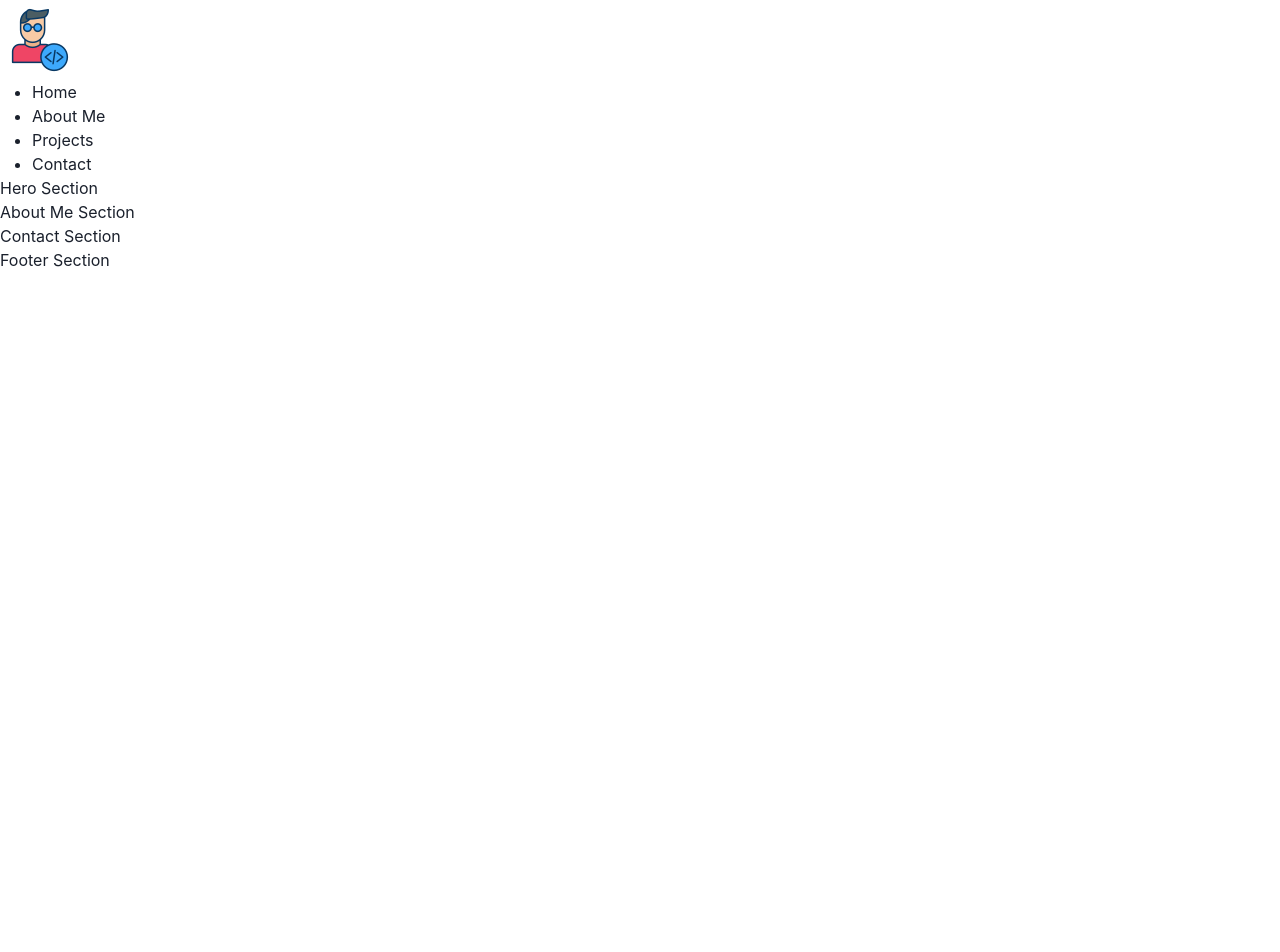
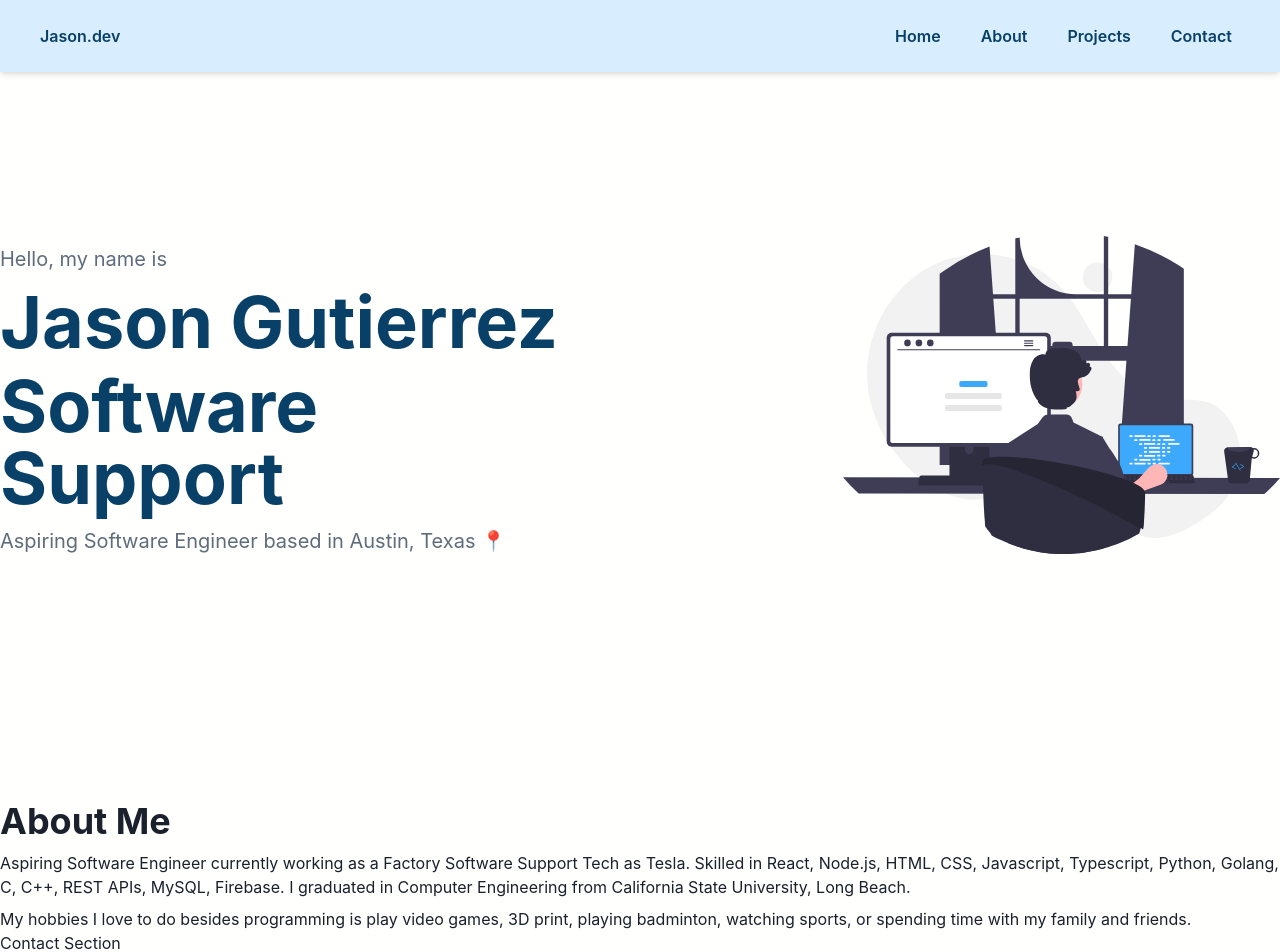
Before and after one commit to JasonGeee/portfolio-website, a React (Vite) app: page / in a window 1280 px wide. Shown: the top 952 px of the page. Before the commit the page ends 800 px from the top, so only its background shows below. Built offline with nearby package versions, Linux system fonts and the light colour scheme.

Commit message:
Changes made to Header, Hero, and About Section

```diff
--- a/src/App.tsx
+++ b/src/App.tsx
@@ -2,18 +2,19 @@ import "./App.css";
 import AboutMe from "./components/AboutMe";
 import Contact from "./components/Contact";
 import HeroSection from "./components/HeroSection";
-import Footer from "./components/footer";
-import Header from "./components/header";
+import Footer from "./components/Footer";
+import Header from "./components/Header";
+import { Box } from "@chakra-ui/react";
 
 function App() {
   return (
-    <>
+    <Box bgColor="#fffffe">
       <Header />
       <HeroSection />
       <AboutMe />
       <Contact />
       <Footer />
-    </>
+    </Box>
   );
 }
 
--- a/src/components/AboutMe.tsx
+++ b/src/components/AboutMe.tsx
@@ -1,3 +1,21 @@
+import { Heading, Stack, Text } from "@chakra-ui/react";
+
 export default function AboutMe() {
-  return <div>About Me Section</div>;
+  return (
+    <Stack>
+      <Heading>About Me</Heading>
+      <Text>
+        Aspiring Software Engineer currently working as a Factory Software
+        Support Tech as Tesla. Skilled in React, Node.js, HTML, CSS, Javascript,
+        Typescript, Python, Golang, C, C++, REST APIs, MySQL, Firebase. I
+        graduated in Computer Engineering from California State University, Long
+        Beach.{" "}
+      </Text>
+      <Text>
+        My hobbies I love to do besides programming is play video games, 3D
+        print, playing badminton, watching sports, or spending time with my
+        family and friends.
+      </Text>
+    </Stack>
+  );
 }
--- a/src/components/Header.tsx
+++ b/src/components/Header.tsx
@@ -1,40 +1,47 @@
 import {
   Box,
-  Container,
+  Button,
   Flex,
-  Image,
-  ListItem,
+  HStack,
+  Slide,
   Spacer,
-  UnorderedList,
+  useDisclosure,
 } from "@chakra-ui/react";
-import devIcon from "../assets/icons8-developer-64.png";
-// import "./Components.css";
+// import devIcon from "../assets/icons8-developer-64.png";
 
 export default function Header() {
   return (
-    <Flex minWidth="max-content" alignItems="center" gap="2">
-      <header className="headerSection">
-        <Box p="2">
-          <Image src={devIcon} className="header" alt="icon" />
-        </Box>
-        <Spacer />
-        <Container>
-          <UnorderedList>
-            <ListItem>
-              <a href="#">Home</a>
-            </ListItem>
-            <ListItem>
-              <a href="#">About Me</a>
-            </ListItem>
-            <ListItem>
-              <a href="#">Projects</a>
-            </ListItem>
-            <ListItem>
-              <a href="#">Contact</a>
-            </ListItem>
-          </UnorderedList>
-        </Container>
-      </header>
+    <Flex
+      bgColor="#d8eefe"
+      // borderBottom="1px"
+      boxShadow="md"
+      width="100%"
+      pt={6}
+      pb={6}
+      pl={10}
+      pr={12}
+      position="fixed"
+    >
+      <Box>
+        <Button color="#094067" variant="link">
+          Jason.dev
+        </Button>
+      </Box>
+      <Spacer />
+      <HStack spacing={10}>
+        <Button color="#094067" variant="link">
+          Home
+        </Button>
+        <Button color="#094067" variant="link">
+          About
+        </Button>
+        <Button color="#094067" variant="link">
+          Projects
+        </Button>
+        <Button color="#094067" variant="link">
+          Contact
+        </Button>
+      </HStack>
     </Flex>
   );
 }
--- a/src/components/HeroSection.tsx
+++ b/src/components/HeroSection.tsx
@@ -1,3 +1,34 @@
+import { Box, Flex, Heading, Image, Stack, Text } from "@chakra-ui/react";
+
 export default function HeroSection() {
-  return <div>Hero Section</div>;
+  return (
+    <Flex
+      direction={["column", "row"]}
+      alignItems={"center"}
+      justifyContent={"center"}
+      minHeight={"100vh"}
+      gap={60}
+    >
+      <Stack spacing={3}>
+        <Text fontSize="xl" color="#5f6c7b">
+          Hello, my name is
+        </Text>
+        <Heading color="#094067" as="h1" size="4xl">
+          Jason Gutierrez
+        </Heading>
+        <Heading color="#094067" as="h1" size="4xl">
+          Software Support
+        </Heading>
+        <Text fontSize="xl" color="#5f6c7b">
+          Aspiring Software Engineer based in Austin, Texas 📍
+        </Text>
+      </Stack>
+      <Box boxSize="md" pt="60px">
+        <Image
+          src="../src/assets/undraw_programming_re_kg9v.svg"
+          alt="developer"
+        />
+      </Box>
+    </Flex>
+  );
 }
```
